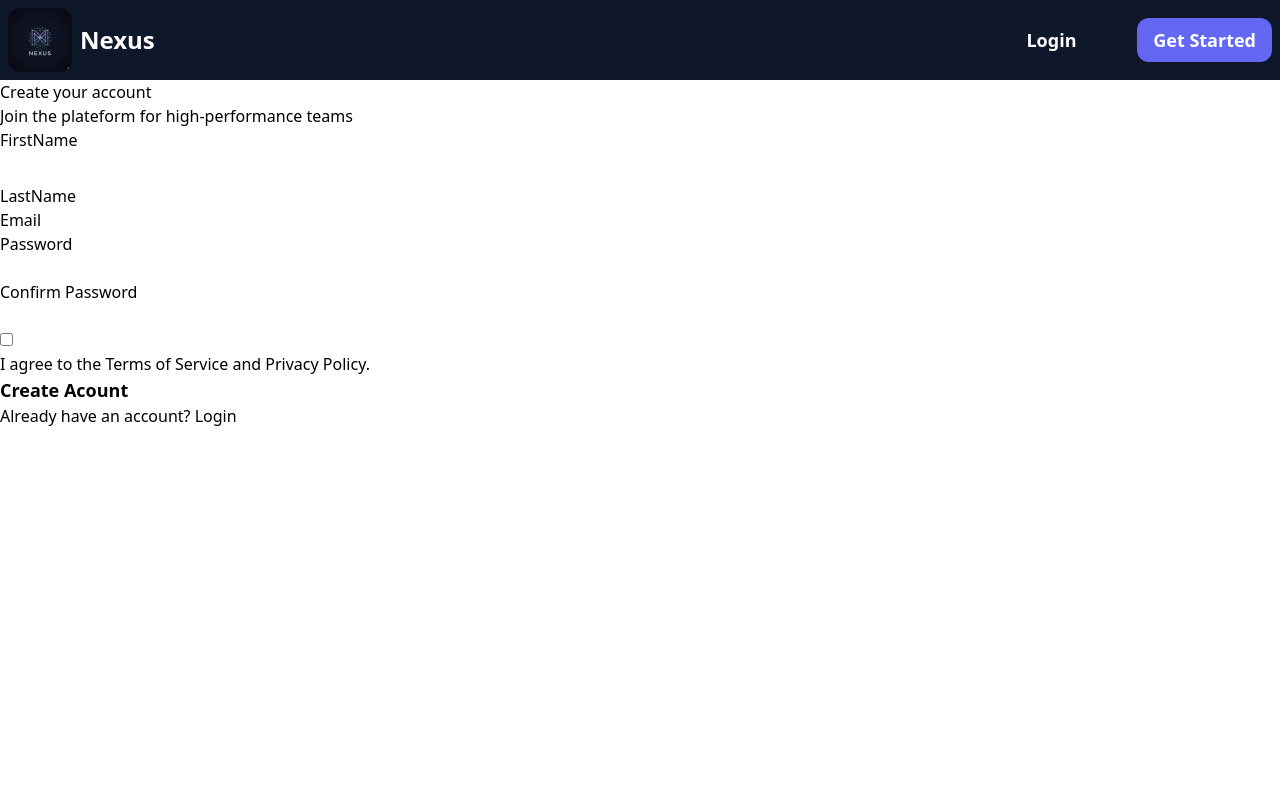
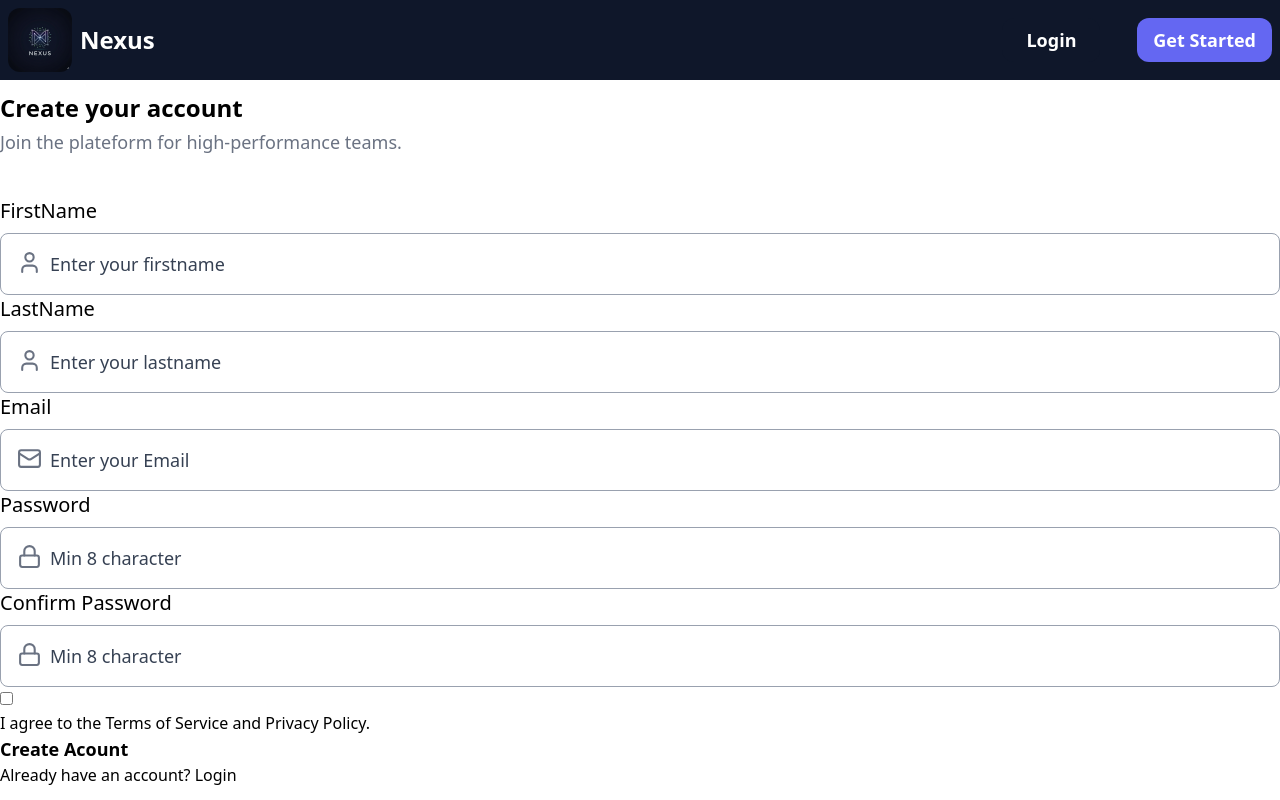
Before and after one commit to Eunock-web/Nexus-front, a React (Vite) app: page /register in a window 1280 px wide. Built offline with nearby package versions, Linux system fonts and the light colour scheme.

Commit message:
feat: Finalisation de la logique du register et du login

```diff
--- /dev/null
+++ b/src/features/auth/api/RegisterApi.ts
@@ -0,0 +1,8 @@
+import api from "./axios";
+import type { AuthResponse, RegisterInput } from "../types";
+
+
+export const  RegisterApi = async (data:RegisterInput):Promise<AuthResponse> =>{
+    const response = await api.post<AuthResponse>("/register", data);
+    return response.data;
+}
--- a/src/features/auth/api/axios.ts
+++ b/src/features/auth/api/axios.ts
@@ -1,7 +1,7 @@
 import axios from "axios";
 
 const api = axios.create({
-    baseURL : "https://nexus-back-cfd3.onrender.com/api",
+    baseURL : import.meta.env.VITE_API_URL,
     headers : {
         "Content-Type" : "application/json"
     },
--- a/src/features/auth/components/RegisterForm.tsx
+++ b/src/features/auth/components/RegisterForm.tsx
@@ -4,6 +4,8 @@ import useRegister from "../hooks/useRegister"
 import type { RegisterInput } from "../types";
 import { zodResolver } from "@hookform/resolvers/zod";
 import { RegisterSchema } from "../schemas/RegisterSchema";
+import { Lock, Mail, User } from "lucide-react";
+import { Link } from "react-router-dom";
 
 
 function RegisterForm(){
@@ -22,23 +24,23 @@ function RegisterForm(){
 return <>
         <div>
             {/** Partie gauche du register visible sur desktop */}
-            <div>
+            <div className="hidden ">
 
             </div>
 
             {/**Partie droite du register */}
-            <div>
+            <div className="flex flex-col gap-3">
                 {/**Logo */}
                 <div>
 
                 </div>
 
                 {/**Corps */}
-                <div>
+                <div className=" flex flex-col gap-2 ">
                     {/**Texte avant le formulaire */}
-                    <div>
-                        <h1> Create your account </h1>
-                        <p> Join the plateform for high-performance teams </p>
+                    <div className="flex flex-col gap-1">
+                        <h1 className="text-2xl font-bold "> Create your account </h1>
+                        <p className="text-lg font text-gray-500 leading-relaxed"> Join the plateform for high-performance teams. </p>
                     </div>
 
                     <div>
@@ -51,6 +53,10 @@ return <>
                     </div>
 
                     <div>
+                        {isSuccess && <span> {data.otpResponse}</span> }
+                    </div>
+
+                    <div>
                         {isSuccess && <span> {data.response}</span> }
                     </div>
 
@@ -59,37 +65,46 @@ return <>
                         <form className="flex flex-col " onSubmit={handleSubmit(onSubmit)}>
 
                             <div className="flex flex-col gap-2 ">
-                                <label htmlFor="firstname">FirstName</label>
-                                <input type="text" className="input border-0 " {...register("firstname")} />
+                                <label htmlFor="firstname" className="font-medium text-xl">FirstName</label>
+                                <div className="flex flex-row gap-2 border border-gray-400 p-4 rounded-lg ">
+                                    <User className="text-gray-500 " size={25} />
+                                    <input type="text" className="input  placeholder-gray-700 text-lg  " placeholder="Enter your firstname" {...register("firstname")} />
+                                </div>
                                 {errors.firstname && <span>{errors.firstname.message}</span> }
                             </div>
 
-                            <div className="">
-                                <label htmlFor="lastname">LastName</label>
-                                <input type="text" {...register("lastname")} />
+                            <div className="flex flex-col gap-2 ">
+                                <label htmlFor="lastname" className="font-medium text-xl">LastName</label>
+                                <div className="flex flex-row gap-2 border border-gray-400 p-4 rounded-lg ">
+                                    <User className="text-gray-500 " size={25} />
+                                    <input type="text" className="input  placeholder-gray-700 text-lg  " placeholder="Enter your lastname" {...register("lastname")} />
+                                </div>
                                 {errors.lastname && <span>{errors.lastname.message}</span> }
                             </div>
 
-                            <div className="">
-                                <label htmlFor="email">Email</label>
-                                <input type="email" {...register("email")} />
+                            <div className="flex flex-col gap-2 ">
+                                <label htmlFor="email" className="font-medium text-xl">Email</label>
+                                <div className="flex flex-row gap-2 border border-gray-400 p-4 rounded-lg ">
+                                    <Mail className="text-gray-500 " size={25} />
+                                    <input type="email" className="input  placeholder-gray-700 text-lg  " placeholder="Enter your Email" {...register("email")} />
+                                </div>
                                 {errors.email && <span>{errors.email.message}</span> }
                             </div>
 
-                            <div className="">
-                                <label htmlFor="password">Password</label>
-                                <div>
-                                    <input type="password" {...register("password")} />
-
+                            <div className="flex flex-col gap-2">
+                                <label htmlFor="password" className="font-medium text-xl">Password</label>
+                                <div className="flex flex-row gap-2 border border-gray-400 p-4 rounded-lg ">
+                                    <Lock className="text-gray-500 " size={25} />
+                                    <input type="password" className="input  placeholder-gray-700 text-lg  " placeholder="Min 8 character" {...register("password")} />
                                 </div>
                                 {errors.password && <span>{errors.password.message}</span> }
                             </div>
 
-                            <div className="">
-                                <label htmlFor="confirmPassword">Confirm Password</label>
-                                <div>
-                                    <input type="password" {...register("confirmPassword")} />
-
+                            <div className="flex flex-col gap-2">
+                                <label htmlFor="confirmPassword" className="font-medium text-xl">Confirm Password</label>
+                                <div className="flex flex-row gap-2 border border-gray-400 p-4 rounded-lg ">
+                                    <Lock className="text-gray-500 " size={25} />
+                                    <input type="password" className="input  placeholder-gray-700 text-lg  " placeholder="Min 8 character" {...register("confirmPassword")} />
                                 </div>
                                 {errors.confirmPassword && <span>{errors.confirmPassword.message}</span> }
                             </div>
@@ -115,7 +130,7 @@ return <>
                             </div>
                         </div>
 
-                        <p>Already have an account? <span>Login</span></p>
+                        <p>Already have an account? <Link to={"/login"}> Login </Link> </p>
                     </div>
                 </div>
             </div>
--- a/src/features/auth/hooks/useRegister.ts
+++ b/src/features/auth/hooks/useRegister.ts
@@ -1,16 +1,12 @@
 import { useMutation } from "@tanstack/react-query";
 import type { AuthResponse, RegisterInput } from "../types";
-import axios from "axios";
+import { RegisterApi } from "../api/RegisterApi";
+import type { AxiosError } from "axios";
 
 
 function useRegister(){
-  return useMutation<AuthResponse, Error, RegisterInput>({
-        mutationFn: async (data: RegisterInput) => {
-          const response = await axios.post('https://nexus-back-cfd3.onrender.com/api/register', data);
-          return response.data;
-    },
-
-
+  return useMutation<AuthResponse, AxiosError, RegisterInput>({
+        mutationFn: RegisterApi
   });
 };
 
--- a/src/features/auth/types/index.ts
+++ b/src/features/auth/types/index.ts
@@ -12,6 +12,7 @@
    export interface AuthResponse{
         user : User,
         response : string,
+        otpResponse? : string,
         success : boolean
     }
 
```
Also changed, not shown: 1 other file (tests, documents, lock files or other folders).
